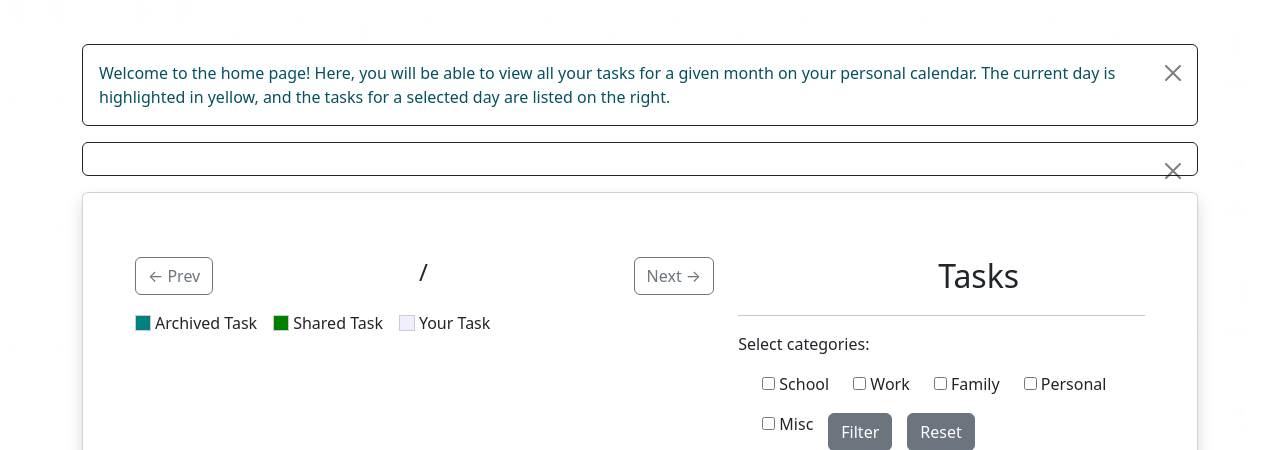
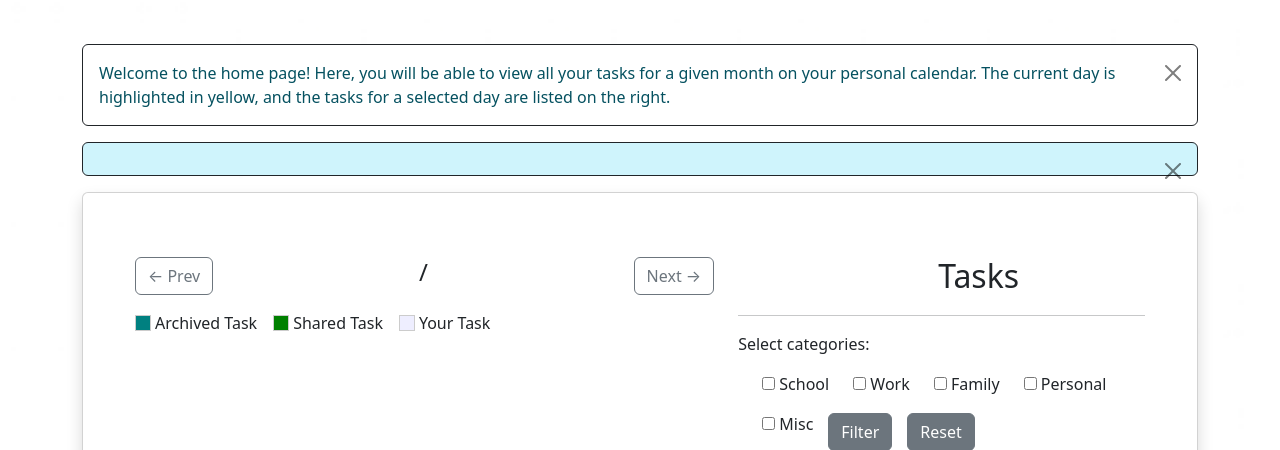
Before and after one commit to UCCS-SP25-CS4300-CS5300-1/Group-1-spring-2025, a Django app: template team1project/todoapp/templates/home.html in a window 1280 px wide. Shown: the part 96-546 px from the top of the page. Run offline with Django 5.2, Linux system fonts and the light colour scheme; the template is opened without the code that fills it: values that come from a table or form of the project are taken from there, others are empty; data comes from the database, SQL or seed files in the repository; parts of the project's set-up code (start-up, migrations or seed data) failed here and were passed over.

Commit message:
Changed appearance of quote

```diff
--- a/team1project/todoapp/templates/home.html
+++ b/team1project/todoapp/templates/home.html
@@ -119,9 +119,11 @@ function resetFilter(){
   <button type="button" class="btn-close" data-bs-dismiss="alert" aria-label="Close"></button>
 </div>
 
-<div class="alert alert-info alert-dismissible fade show d-flex justify-content-between align-items-center flex-wrap gap-2 border border-dark" style="background-color:white;" role="alert">
-   <!-- Display quote of the day from ZenQuotes -->
-      {{ today_quote|safe }}
+<!-- Display quote of the day from ZenQuotes -->
+<div class="alert alert-info alert-dismissible fade show d-flex justify-content-center align-items-center border border-dark"  role="alert">
+  <div style="text-align: center;">
+    {{ today_quote|safe }}
+  </div>
   <button type="button" class="btn-close" data-bs-dismiss="alert" aria-label="Close"></button>
 </div>
 
```
